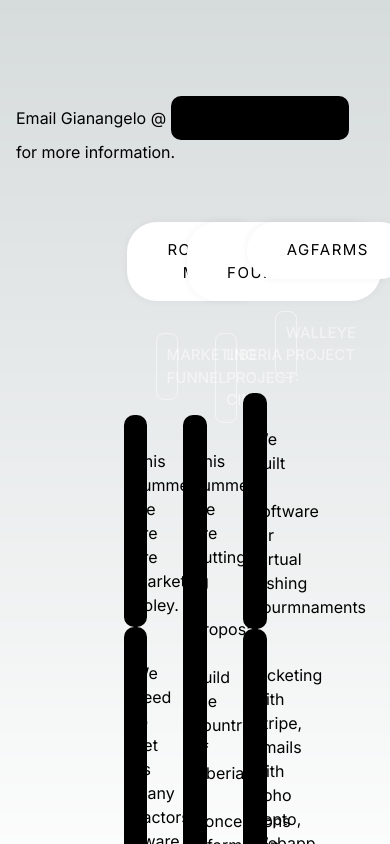
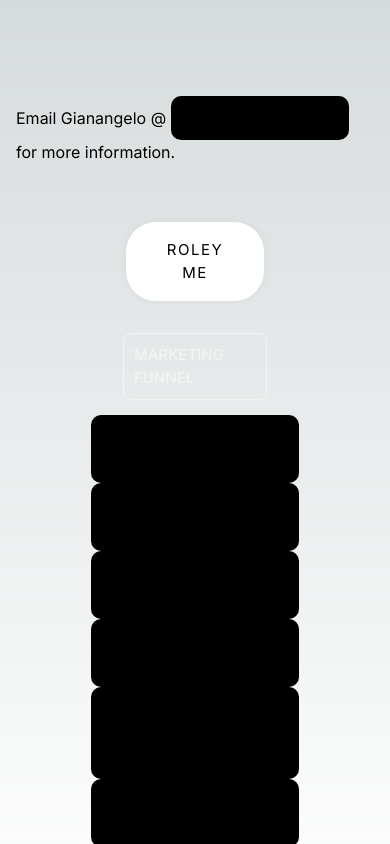
Before and after one commit to gianyrox/gianangelo-com, a Next.js app: page / in a window 390 px wide. Shown: the top 844 px of the page. Built offline with nearby package versions, Linux system fonts and the light colour scheme.

Commit message:
fix li keys?

```diff
--- a/src/app/components/Component.tsx
+++ b/src/app/components/Component.tsx
@@ -82,23 +82,29 @@
 export default function Component({ id }: { id: number }) {
   return (
     <div>
-      <div className="flex w-2/3 m-auto h-2/3 p-auto justify-content align-center">
+      <div className="flex w-2/3 m-auto p-auto justify-content align-center h-fit">
         <a href={str_dict[id].link} target="_blank">
           <div className="main_button">{str_dict[id].msg}</div>
         </a>
       </div>
       <div>
-        {str_dict[id].projects.map((project) => {
+        {str_dict[id].projects.map((project, index) => {
           return (
             <div>
               <div className="p-4">
-                <div className="m-4 font-bold title">
+                <div key={index} className="m-4 font-bold title">
                   <p className="title-button">{project.name}</p>
                 </div>
               </div>
-              {project.description.map((line) => {
-                return <li className="line bg-opacity-90">{line}</li>;
-              })}
+              <ul>
+                {project.description.map((line, idx) => {
+                  return (
+                    <li key={idx} className="line bg-opacity-90">
+                      {line}
+                    </li>
+                  );
+                })}
+              </ul>
             </div>
           );
         })}
--- a/src/app/globals.css
+++ b/src/app/globals.css
@@ -64,7 +64,6 @@
 }
 
 .component-container {
-  height: fit-content;
   padding: 10px;
   display: flex;
   flex: 1;
--- a/src/app/page.tsx
+++ b/src/app/page.tsx
@@ -14,7 +14,7 @@
           for more information.
         </p>
       </div>
-      <div className="grid w-1/2 grid-cols-3 gap-4 p-4 m-4 ">
+      <div className="grid w-2/3 grid-rows-3 gap-10 p-4 m-4 lg:grid-cols-3 ">
         <div className="w-full h-full component-container">
           <Component id={0} />
         </div>
```
